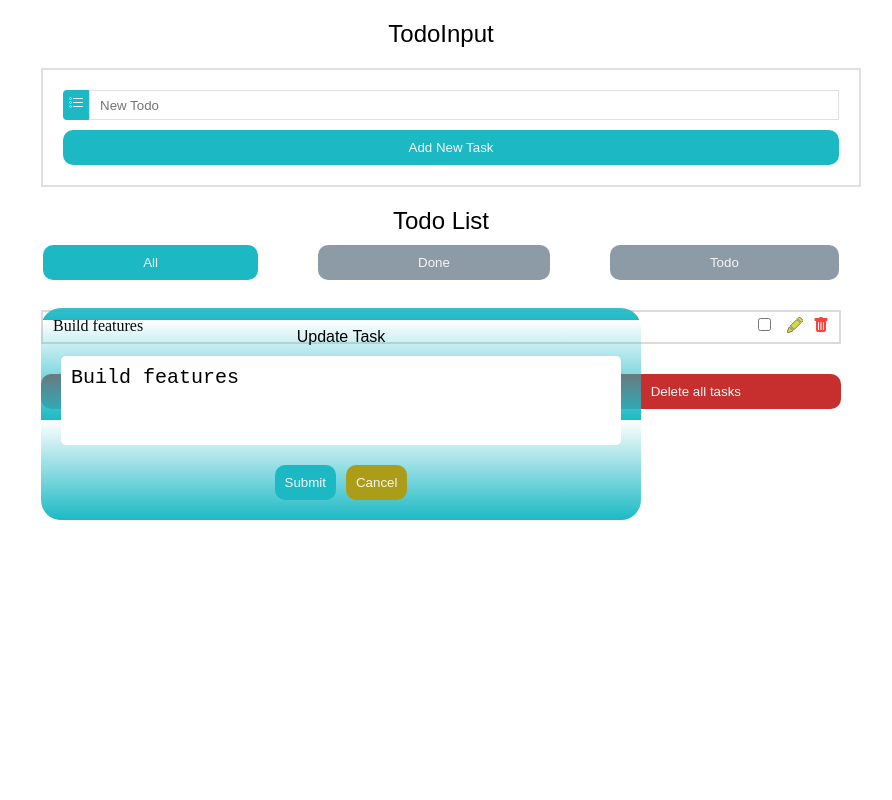
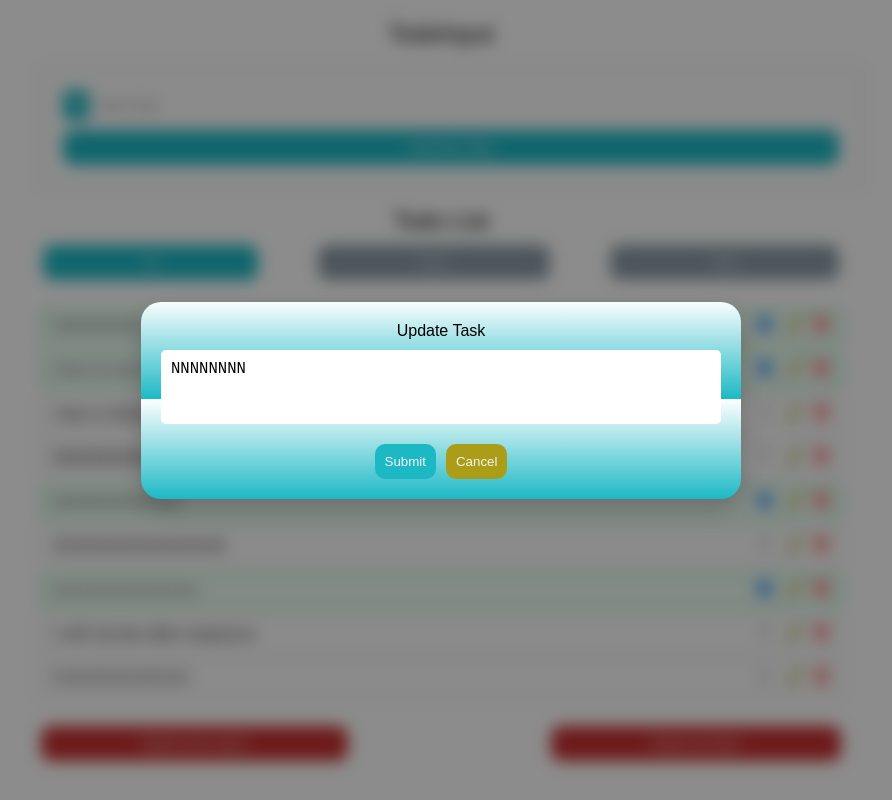
Before and after one commit to inamrockx/TO_DO_LIST-React-, a React (Vite) app: page / in a window 1280 px wide. Both pictures are taken after a click on the button 994 px from the left and 326 px from the top of the page. Shown: the whole page, without its empty margins (199-1091 px from the left). Built offline with nearby package versions, Linux system fonts and the light colour scheme; data requests are answered from the project's data file; a web font is replaced by a local one.

Commit message:
Project 100% Completed

```diff
--- a/db.json
+++ b/db.json
@@ -1,9 +1,49 @@
 {
   "tasks": [
     {
-      "task": "Build features",
+      "task": "NNNNNNNN",
+      "done": true,
+      "id": "EJrSl5dfvBY"
+    },
+    {
+      "task": "i have to start my work at 4pm",
+      "done": true,
+      "id": "s0LVbBbnApo"
+    },
+    {
+      "task": "i have to finish things before 10pm",
       "done": false,
-      "id": "ecj1Qz8CdHw"
+      "id": "1BQHrcEOaiw"
+    },
+    {
+      "task": "EEEEEEEEEEEEE",
+      "done": false,
+      "id": "IbHjbtLZUJ4"
+    },
+    {
+      "task": "KKKKKKKKKKK",
+      "done": true,
+      "id": "cX24QZCF6sU"
+    },
+    {
+      "task": "XXXXXXXXXXXXXXX",
+      "done": false,
+      "id": "MlCav_2T7fc"
+    },
+    {
+      "task": "LLLLLLLLLLLLLLL",
+      "done": true,
+      "id": "wQ-5Xqw_kSw"
+    },
+    {
+      "task": "i will visit the office tommorow",
+      "done": false,
+      "id": "ZiVR9661QiE"
+    },
+    {
+      "task": "CCCCCCCCCCCCC",
+      "done": false,
+      "id": "6DlsLSKFFz8"
     }
   ],
   "$schema": "./node_modules/json-server/schema.json"
--- a/src/List.jsx
+++ b/src/List.jsx
@@ -1,56 +1,21 @@
 import "./List.css";
 import { Button } from "./button.jsx";
 import { Tasks } from "./tasks.jsx";
-import { useState, useEffect } from "react";
+import { useState } from "react";
 import { UpdateData } from "./update.js";
 import { Del } from "./delete.js";
 
 
 export function List({ data , refreshTasks, setEditingTask}) {
   const [filter, setFilter] = useState("all");
-  const [checkedIds, setCheckedIds] = useState([]);
 
-  // Sync checkboxes with db state when data shifts
-  useEffect(() => {
-    if (data) {
-      const initialChecked = data.filter(task => task.done).map(task => task.id);
-      setCheckedIds(initialChecked);
-    }
-  }, [data]);
-
-  const handleToggleCheck = (id) => {
-    setCheckedIds(prev =>
-      prev.includes(id) ? prev.filter(item => item !== id) : [...prev, id]
-    );
+  const handleToggleCheck = async (id, currentDoneState) => {
+    await UpdateData(id, { done: !currentDoneState });
+    refreshTasks();
   };
 
-  const handleDoneClick = async () => {
-    // Tasks that are checked in state but not yet saved as done in DB
-    const newlyChecked = checkedIds.filter(id => {
-      const task = data.find(t => t.id === id);
-      return task && !task.done;
-    });
-
-    // Tasks that were done in DB but are unchecked in state
-    const newlyUnchecked = data
-      .filter(task => task.done && !checkedIds.includes(task.id))
-      .map(task => task.id);
-
-    if (newlyChecked.length > 0 || newlyUnchecked.length > 0) {
-      const updates = [];
-      newlyChecked.forEach(id => {
-        updates.push(UpdateData(id, { done: true }));
-      });
-      newlyUnchecked.forEach(id => {
-        updates.push(UpdateData(id, { done: false }));
-      });
-
-      await Promise.all(updates);
-      refreshTasks();
-    } else {
-      // Pressed done button freely without changes -> toggle/set filter to done
-      setFilter("done");
-    }
+  const handleDoneClick = () => {
+    setFilter("done");
   };
 
   const handleDeleteDone = async () => {
@@ -117,8 +82,8 @@ export function List({ data , refreshTasks, setEditingTask}) {
                 data={getData}
                 refreshTasks={refreshTasks}
                 setEditingTask={setEditingTask}
-                isChecked={checkedIds.includes(getData.id)}
-                onToggleCheck={() => handleToggleCheck(getData.id)}
+                isChecked={!!getData.done}
+                onToggleCheck={() => handleToggleCheck(getData.id, !!getData.done)}
               />
             ))
           : <p style={{ textAlign: "center", fontStyle: "italic", color: "#888", padding: "10px 0" }}>No tasks found</p>}
--- a/src/updateModal.css
+++ b/src/updateModal.css
@@ -1,11 +1,25 @@
+.modal-backdrop {
+  position: fixed;
+  top: 0;
+  left: 0;
+  width: 100vw;
+  height: 100vh;
+  background-color: rgba(0, 0, 0, 0.45);
+  backdrop-filter: blur(8px);
+  -webkit-backdrop-filter: blur(8px);
+  display: flex;
+  justify-content: center;
+  align-items: center;
+  z-index: 1000;
+}
+
 .modal {
   background: repeating-linear-gradient(
     0deg,
     var(--sky-blue),
     transparent 100px
   );
-  position: absolute;
-  top: 50%;
+  background-color: white;
   padding: 20px;
   display: flex;
   flex-direction: column;
@@ -13,8 +27,10 @@
   gap: 20px;
   border-radius: 20px;
   width: 600px;
+  box-shadow: 0 10px 25px rgba(0, 0, 0, 0.2);
+  position: relative;
+}
 
-}
 
 .modal .input {
   display: flex;
@@ -31,7 +47,7 @@
   border: none;
   border-radius: 5px;
   padding: 10px;
-  font-size: x-large;
+  font-size: larger;
 }
 
 .btns {
--- a/src/updateModal.jsx
+++ b/src/updateModal.jsx
@@ -6,7 +6,9 @@ export function UpdateModal({ task, onClose, refreshTasks }) {
     const [updatedTask , setUpdatedTask]=useState(task.task);
 
   return (
-    <>
+    <div className="modal-backdrop" onClick={(e) => {
+      if (e.target === e.currentTarget) onClose();
+    }}>
       <div className="modal">
         <div className="input">
           <label htmlFor="textarea">Update Task</label>
@@ -25,6 +27,6 @@ export function UpdateModal({ task, onClose, refreshTasks }) {
           <button onClick={onClose} className="btn yellow">Cancel</button>
         </div>
       </div>
-    </>
+    </div>
   );
 }
```
